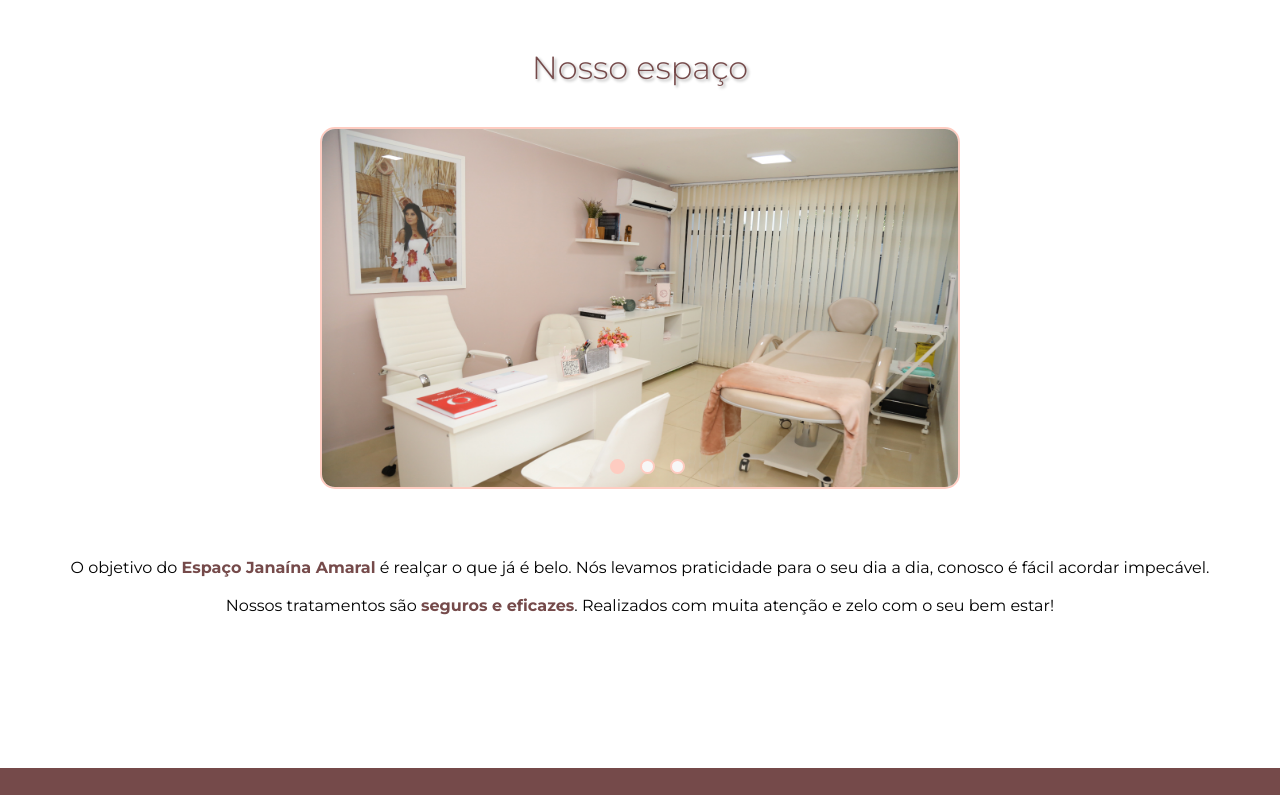
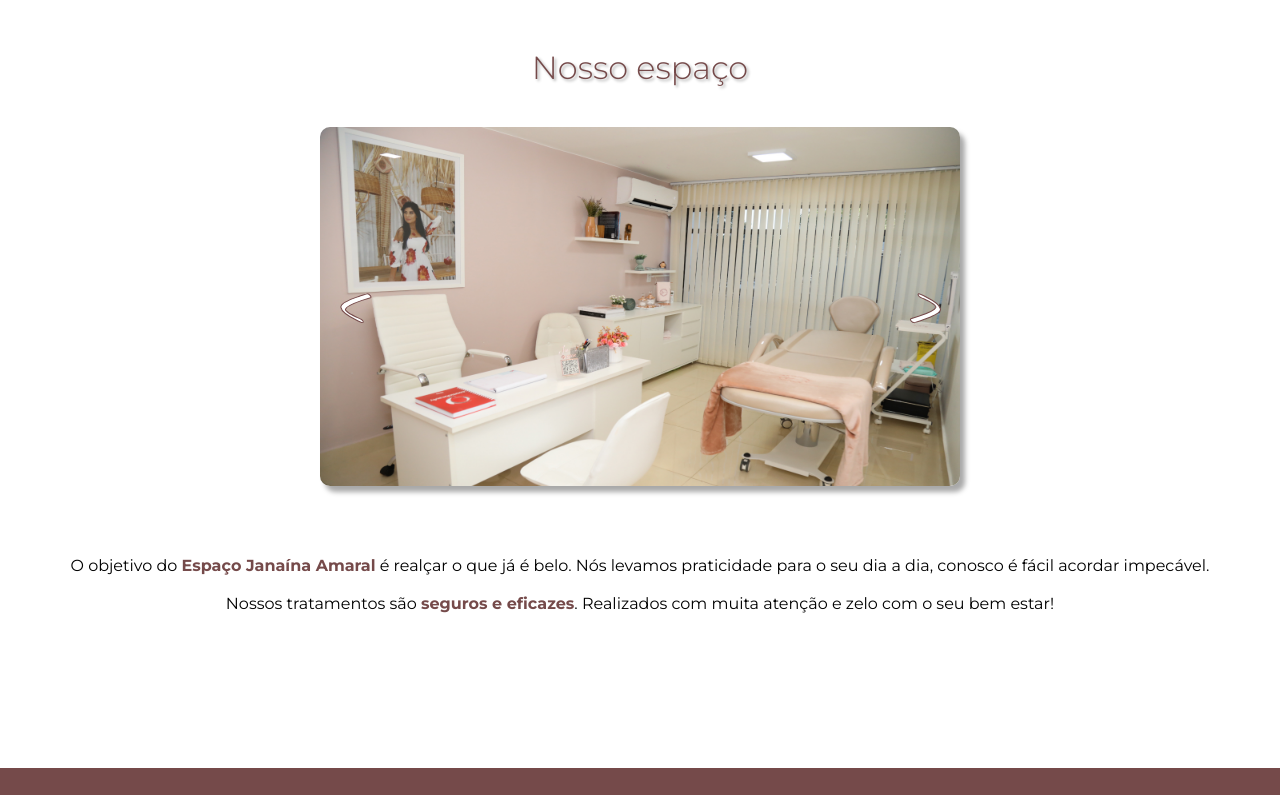
Before and after one commit to joaof-marques/projeto-ja, a plain HTML site: page index.html in a window 1280 px wide. Shown: the part 2260-3055 px from the top of the page. Drawn offline with nearby package versions, Linux system fonts and the light colour scheme; a web font is replaced by a local one.

Commit message:
Ajustes solicitados implementados

```diff
--- a/css/default_mobile.css
+++ b/css/default_mobile.css
@@ -616,78 +616,57 @@ dialog#idModalProc.fade{
     color: var(--marrom-bordo);
 }
 
+.slider-container{
+    position: relative;
+    margin: auto;
+    width:90vw;
+}
+.arrow-left,
+.arrow-right{
+    font-family: var(--fonte-manuscrito);
+    position: absolute;
+    left: 0px;
+    top: 0;
+    bottom: 0;
+    font-size: 8rem;
+    border: none;
+    color: #fff;
+    background-color: transparent;
+    text-align: center;
+
+    -webkit-text-stroke: 1px var(--marrom-bordo);
+    text-stroke: 1px var(--marrom-bordo);
+}
+.arrow-right{
+    right: 0px;
+    left: auto;;
+}
 #slider{
-    display: block;
+    display: flex;
+    flex-flow: row nowrap;
     background-color: #ffffff;
     width:90vw;
     margin-bottom: 70px;
+    border-radius: 10px;
+    aspect-ratio: 1.78/1;
+    box-shadow: 3px 3px 5px rgba(0, 0, 0, 0.342);
 
-    aspect-ratio: 1.77/1;
-    position: relative;
+    overflow-x: hidden;
+    overflow-y: hidden;
 }
 #slider li{
-    list-style: none;
-    position: absolute;
+    list-style-type: none;
 }
 #slider img{
     width: 90vw;
-    border-radius: 15px;
-    vertical-align: top;
-    z-index: 3;
-    border: 2px solid var(--rosa-padrao);
-
-    opacity: 0;
-    visibility: hidden;
-
-    transition: 0.4s ease-in-out;
-    /*
-    display: block;
-    box-shadow: 4px 4px 4px rgba(0, 0, 0, 0.300);  */
 }
 #slider input{
     display: none;
 }
-#slider label{
-    border: 2px solid var(--rosa-padrao);
-    background-color: #f7f7f7;
-    cursor: pointer;
-
-    height: 15px;
-    width: 15px;
-    border-radius: 50%;
-
-    display: block;
-    position: absolute;
-    left: 0px;
-    bottom: 15px;
-
-    z-index: 3;
-}
-#slider li:nth-child(1) label {
-    left: calc(50% - 30px);
+.current-item{
+    opacity: 1;
 }
 
-#slider li:nth-child(2) label {
-    left: calc(50%);
-}
-
-#slider li:nth-child(3) label {
-    left: calc(50% + 30px);
-}
-
-#slider li:nth-child(4) label{
-    left: calc(50% + 45px);
-}
-
-#slider li input:checked ~ label{
-    background-color:  var(--rosa-padrao);
-}
-
-#slider li input:checked ~ img{
-    opacity: 1;
-    visibility: visible;
-    z-index: 3;
-}
 /* Contato */
 
 #contato{
--- a/css/desktop_style.css
+++ b/css/desktop_style.css
@@ -214,14 +214,26 @@ dialog#modalDetalhe img{
     text-align: center;
     height: 95vh;
 }
+.slider-container{
+    width: 50vw;
+}
 #slider{
     margin: 0 auto 70px auto;
     width: 50vw;
+    box-shadow: 5px 6px 5px rgba(0, 0, 0, 0.342);
 }
 #slider img{
     width: 50vw;
 }
+.arrow-left,
+.arrow-right{
+    width: 70px;
+}
+
 @media screen and (max-height: 700px){
+    .slider-container{
+        width: 40vw;
+    }
     #slider{
         width: 40vw;
     }
--- a/css/tablet_style.css
+++ b/css/tablet_style.css
@@ -146,9 +146,12 @@ div#quem-somos-conteudo img{
     padding-top: 20px;
 }
 
+.slider-container{
+    margin-bottom: 30px;
+}
+
 #slider{
     margin: auto;
-    height: 450px;
 }
 
 #nosso-espaço p{
--- a/index.html
+++ b/index.html
@@ -18,6 +18,7 @@
 
     <script src="js/modal.js" defer></script>
     <script src="js/script.js" defer></script>
+    <script src="js/slider_nosso_espaco.js" defer></script>
 </head>
 <body>
 
@@ -194,21 +195,25 @@
     </section>
     <section id="nosso-espaço">
       <h2>Nosso espaço</h2>
+      <div class="slider-container">
+        <button class="arrow-left control"><</button>
+        <button class="arrow-right control">></button>
         <ul id="slider">
+
           <li>
             <input type="radio" id="slide1" name="slide" checked>
             <label for="slide1"></label>
-          <img src="imagens/clinica/clinica01.jpg" alt="Nosso estúdio">
+            <img src="imagens/clinica/clinica01.jpg" alt="Nosso estúdio" class="item current-item">
           </li>
           <li>
             <input type="radio" id="slide2" name="slide">
             <label for="slide2"></label>
-          <img src="imagens/clinica/clinica02.jpg" alt="Nosso estúdio">
+            <img src="imagens/clinica/clinica02.jpg" alt="Nosso estúdio" class="item current-item">
           </li>
           <li>
             <input type="radio" id="slide3" name="slide">
             <label for="slide3"></label>
-          <img src="imagens/clinica/clinica03.jpg" alt="Nosso estúdio">
+            <img src="imagens/clinica/clinica03.jpg" alt="Nosso estúdio" class="item current-item">
           </li>
           <!-- <li>
             <input type="radio" id="slide4" name="slide">
@@ -219,6 +224,7 @@
           <!--Input de mais duas imagens para o slider. Ajustar também o posicionamento dos labels no css
             (#slider li:nth-child(1) label ) -->
         </ul>
+      </div>
       <p>O objetivo do <strong>Espaço Janaína Amaral</strong> é realçar o que já é belo. Nós levamos praticidade para o seu dia a dia, conosco é fácil acordar impecável. <br> <br>
       Nossos tratamentos são <strong>seguros e eficazes</strong>. Realizados com muita atenção e zelo com o seu bem estar!
       </p>
--- /dev/null
+++ b/js/slider_nosso_espaco.js
@@ -0,0 +1,33 @@
+const controls = document.querySelectorAll('.control');
+
+let currentItem = 0;
+const items = document.querySelectorAll('.item');
+const maxItems = items.length;
+
+controls.forEach(control => {
+    control.addEventListener('click', () => {
+        const isLeft = control.classList.contains("arrow-left");
+        console.log('control clicked', isLeft, currentItem);
+
+        if(isLeft){
+            currentItem -= 1;
+        } else{
+            currentItem += 1;
+        }
+
+        if(currentItem >= maxItems){
+            currentItem = 0;
+        } else if(currentItem < 0){
+            currentItem = maxItems - 1;
+        }
+
+        items.forEach(item => item.classList.remove('current-item'));
+
+        items[currentItem].scrollIntoView({
+            inline: "center",
+            behavior: "smooth",
+            block: "nearest"
+        })
+
+    })
+});
```
Lines whose indentation alone changed are shown as unchanged.
